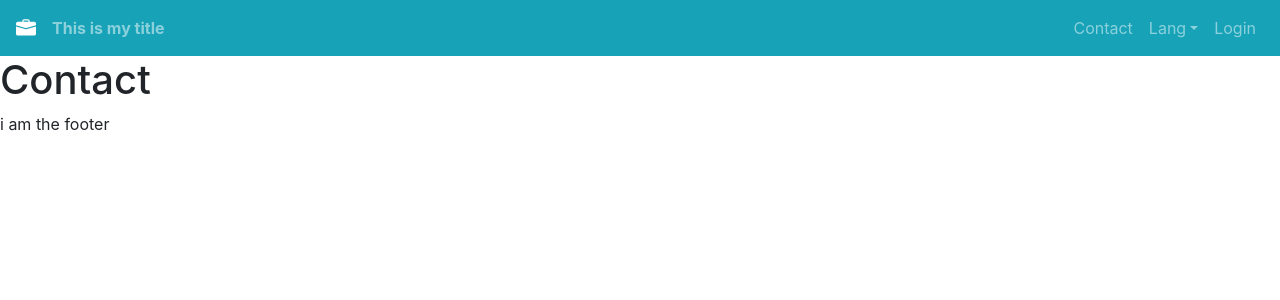
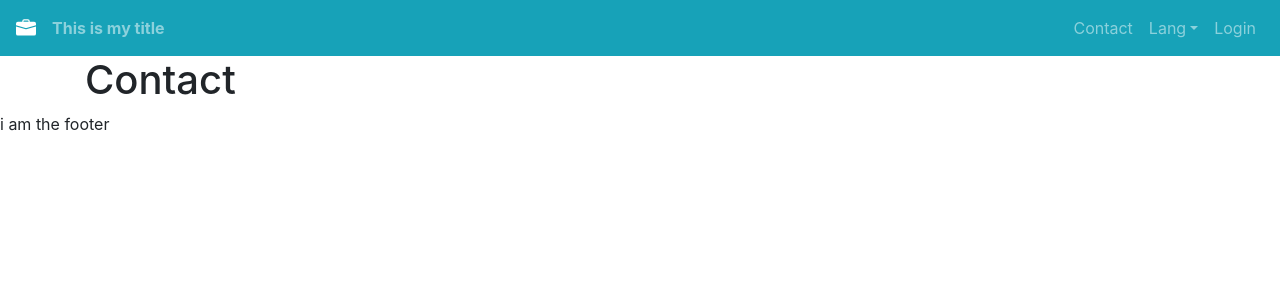
Before and after one commit to grafikri/mySampleProject, a Vue app: page /contact in a window 1280 px wide. Shown: the top 300 px of the page. Built offline with nearby package versions, Linux system fonts and the light colour scheme.

Commit message:
feat: define container for all sub pages

```diff
--- a/src/views/MainLayout.vue
+++ b/src/views/MainLayout.vue
@@ -8,7 +8,10 @@
       @handleClickLogin="handleClickLogin"
     />
 
-    <slot />
+    <b-container>
+      <slot />
+    </b-container>
+
     <Footer />
 
     <b-modal
@@ -30,7 +33,7 @@ import Footer from '@/components/Footer.vue';
 
 import { mapMutations, mapState } from 'vuex';
 
-import { BModal } from 'bootstrap-vue';
+import { BModal, BContainer } from 'bootstrap-vue';
 
 export default {
   name: 'MainLayout',
@@ -39,6 +42,7 @@ export default {
     Footer,
     LoginForm,
     BModal,
+    BContainer,
   },
   computed: {
     ...mapState(['user']),
```
